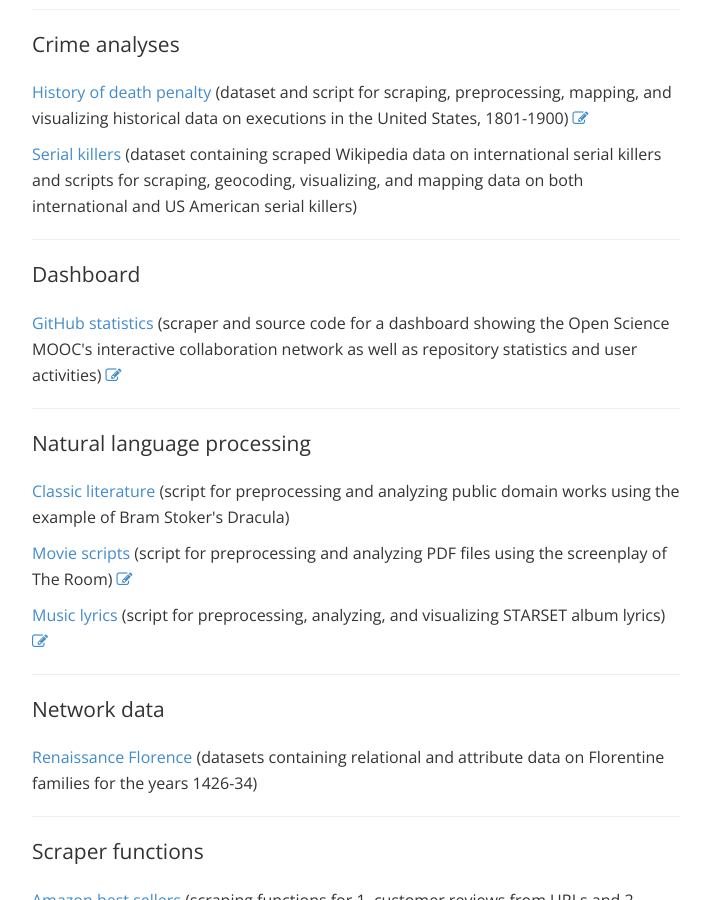
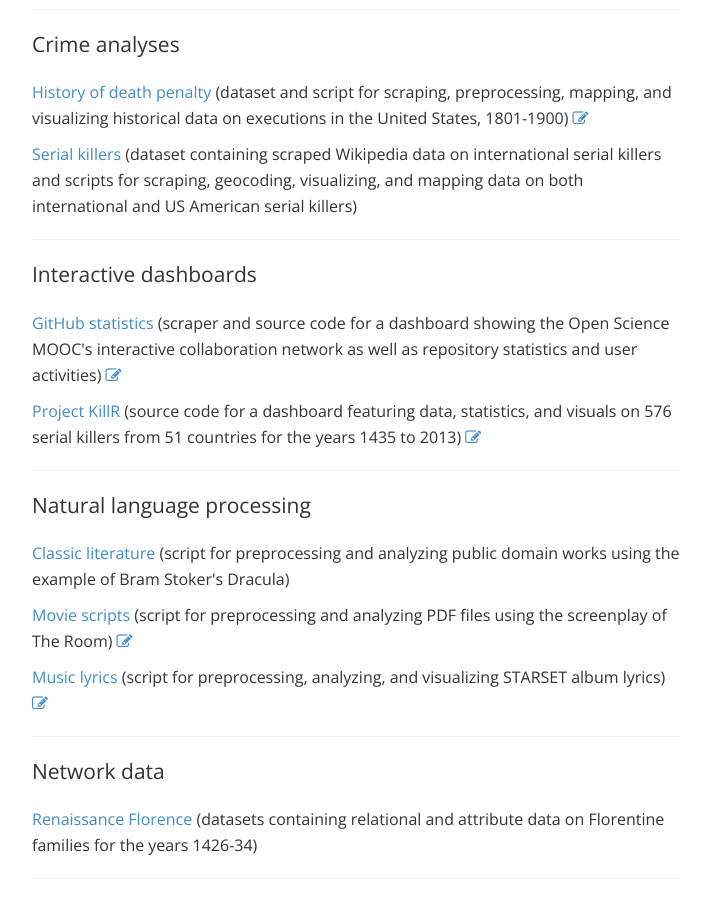
Before and after one commit to lhehnke/lhehnke.github.io, a Jekyll site: the page built from projects/index.html, in a window 1280 px wide and 900 px high, scrolled down 592 px. Shown: the whole window, without its empty margins (284-995 px from the left). Built offline with Jekyll 4.4.1, drawn with Linux system fonts in a browser that asks for light colours; nearby versions of some CDN libraries.

Commit message:
Update projects

```diff
--- a/projects/index.html
+++ b/projects/index.html
@@ -41,9 +41,11 @@
   <hr>
 
 
-    <p class="lead">Dashboard</p>
+    <p class="lead">Interactive dashboards</p>
 
 	  <p><a href="https://github.com/lhehnke/osmooc-dashboard">GitHub statistics</a> (scraper and source code for a dashboard showing the Open Science MOOC's interactive collaboration network as well as repository statistics and user activities) <a href="https://www.dataplanes.org/osmooc-dashboard/" target="_blank" title="Visit dashboard"> <i class="fa fa-pencil-square-o"></i></a></p>
+	  <p><a href="https://github.com/lhehnke/project-killR">Project KillR</a> (source code for a dashboard featuring data, statistics, and visuals on 576 serial killers from 51 countries for the years 1435 to 2013) <a href="https://www.dataplanes.org/project-killR/" target="_blank" title="Visit dashboard"> <i class="fa fa-pencil-square-o"></i></a></p>
+
     <hr>
 
 
```
